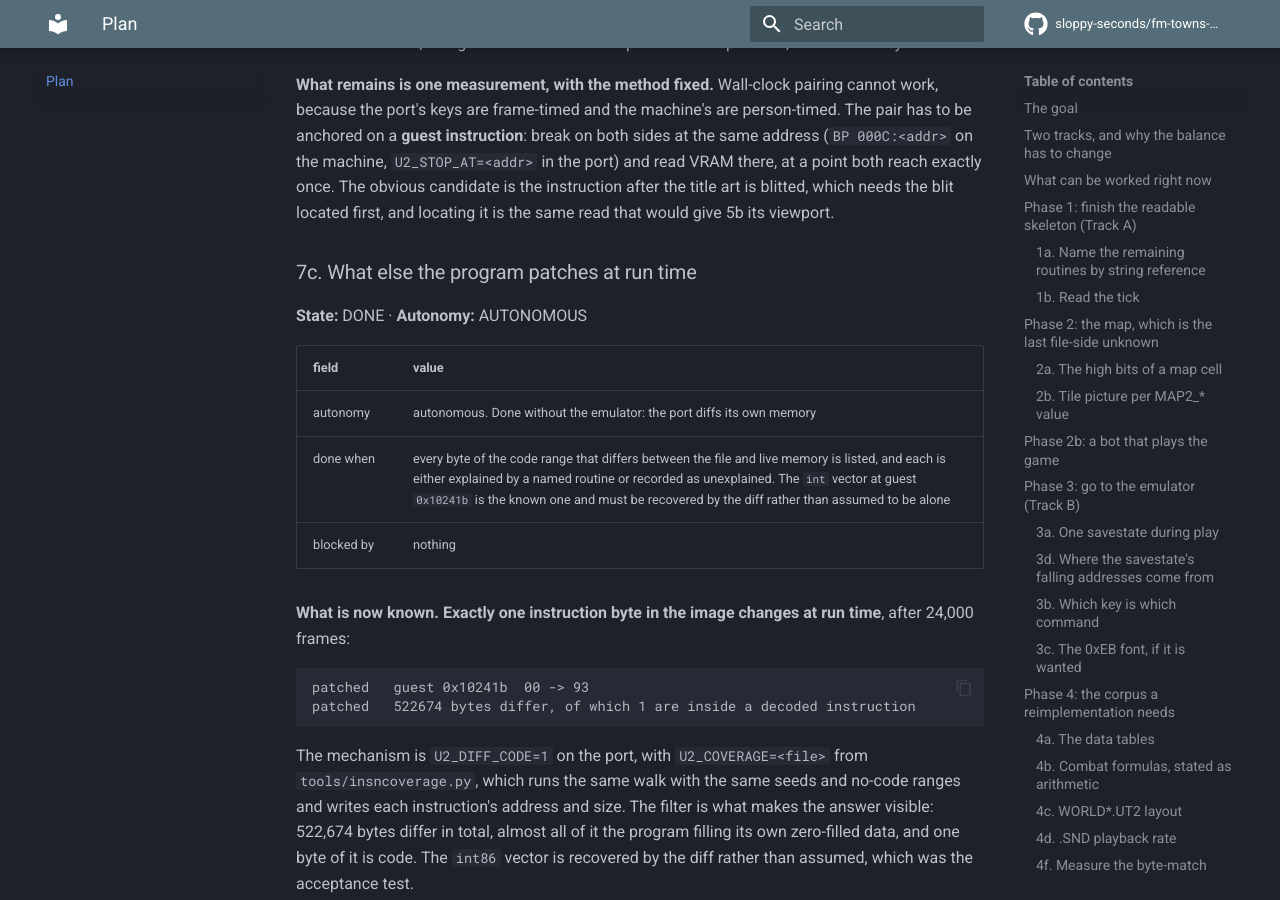
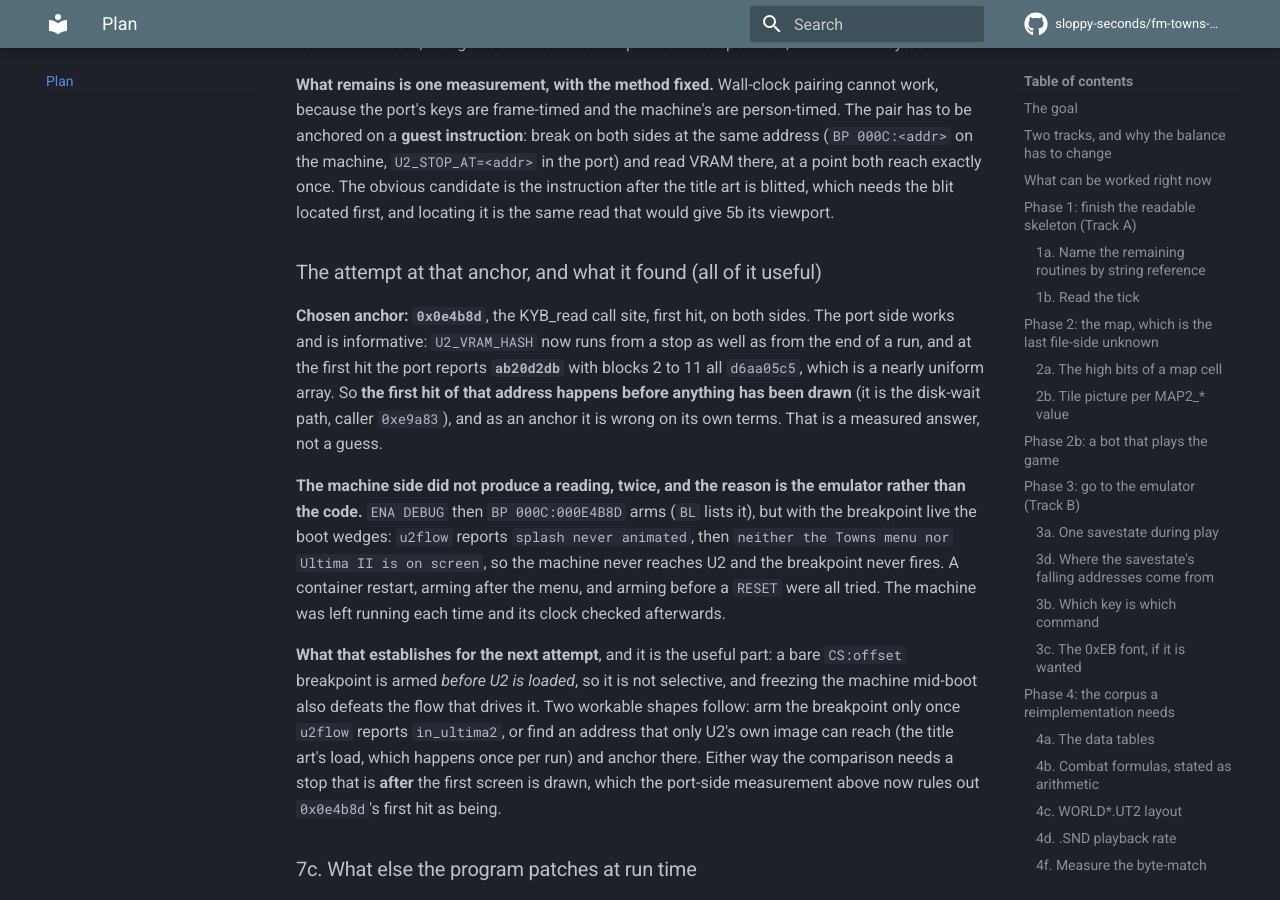
Before and after one commit to sloppy-seconds/fm-towns-ultima, an MkDocs documentation site: the page built from docs/plan.md, in a window 1280 px wide and 900 px high, scrolled down 35424 px. Built offline with MkDocs 1.6.1 and Material for MkDocs 9.7.7, drawn with Linux system fonts in a browser that asks for light colours; comment, search, counter and statistics services are not loaded.

Commit message:
7a: the first anchor attempt, and the port side says the anchor was wrong
Chose 0x0e4b8d, the KYB_read call site, first hit on both sides. U2_VRAM_HASH now runs from a
U2_STOP_AT stop as well as from the end of a run, so the port can be sampled at an instruction rather
than a frame count.

Port side, and it settles the choice: at the first hit it reports vramhash ab20d2db with blocks 2 to 11
all d6aa05c5, a nearly uniform array. The first hit of that address is therefore BEFORE anything is
drawn (it is the disk-wait path, caller 0xe9a83), so it is the wrong anchor on its own terms. Measured,
not assumed.

Machine side produced no reading, twice. ENA DEBUG then BP 000C:000E4B8D arms and BL lists it, but with
the breakpoint live the boot wedges: u2flow reports "splash never animated", then "neither the Towns menu
nor Ultima II is on screen". Tried a container restart, arming after the menu, and arming before a RESET.
The machine was left running and its clock verified afterwards each time.

What that establishes for the next attempt: a bare CS:offset breakpoint is armed before U2 is loaded, so
it is not selective, and freezing the machine mid-boot defeats the flow that drives it. Two workable
shapes: arm only once u2flow reports in_ultima2, or anchor on an address only U2's own image reaches (the
title art's load, once per run). Either way the stop has to be after the first screen is drawn, which the
port-side reading above now rules out for 0x0e4b8d's first hit.

```diff
--- a/docs/plan.md
+++ b/docs/plan.md
@@ -1218,6 +1218,27 @@ break on both sides at the same address (`BP 000C:<addr>` on the machine, `U2_ST
 VRAM there, at a point both reach exactly once. The obvious candidate is the instruction after the title art is
 blitted, which needs the blit located first, and locating it is the same read that would give 5b its viewport.
 
+### The attempt at that anchor, and what it found (all of it useful)
+
+**Chosen anchor: `0x0e4b8d`**, the KYB_read call site, first hit, on both sides. The port side works and is
+informative: `U2_VRAM_HASH` now runs from a stop as well as from the end of a run, and at the first hit the port
+reports **`ab20d2db`** with blocks 2 to 11 all `d6aa05c5`, which is a nearly uniform array. So **the first hit of
+that address happens before anything has been drawn** (it is the disk-wait path, caller `0xe9a83`), and as an
+anchor it is wrong on its own terms. That is a measured answer, not a guess.
+
+**The machine side did not produce a reading, twice, and the reason is the emulator rather than the code.**
+`ENA DEBUG` then `BP 000C:000E4B8D` arms (`BL` lists it), but with the breakpoint live the boot wedges:
+`u2flow` reports `splash never animated`, then `neither the Towns menu nor Ultima II is on screen`, so the machine
+never reaches U2 and the breakpoint never fires. A container restart, arming after the menu, and arming before a
+`RESET` were all tried. The machine was left running each time and its clock checked afterwards.
+
+**What that establishes for the next attempt**, and it is the useful part: a bare `CS:offset` breakpoint is armed
+*before U2 is loaded*, so it is not selective, and freezing the machine mid-boot also defeats the flow that drives
+it. Two workable shapes follow: arm the breakpoint only once `u2flow` reports `in_ultima2`, or find an address that
+only U2's own image can reach (the title art's load, which happens once per run) and anchor there. Either way the
+comparison needs a stop that is **after** the first screen is drawn, which the port-side measurement above now
+rules out `0x0e4b8d`'s first hit as being.
+
 ### 7c. What else the program patches at run time
 
 **State:** DONE · **Autonomy:** AUTONOMOUS
```
Also changed, not shown: 1 other file.
